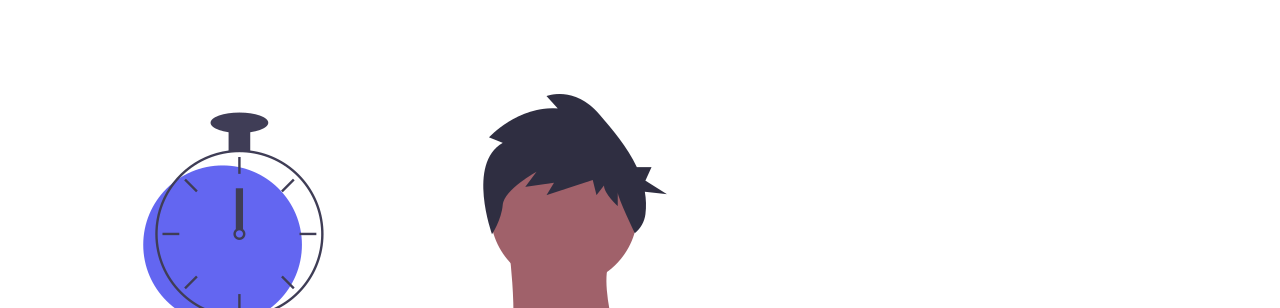
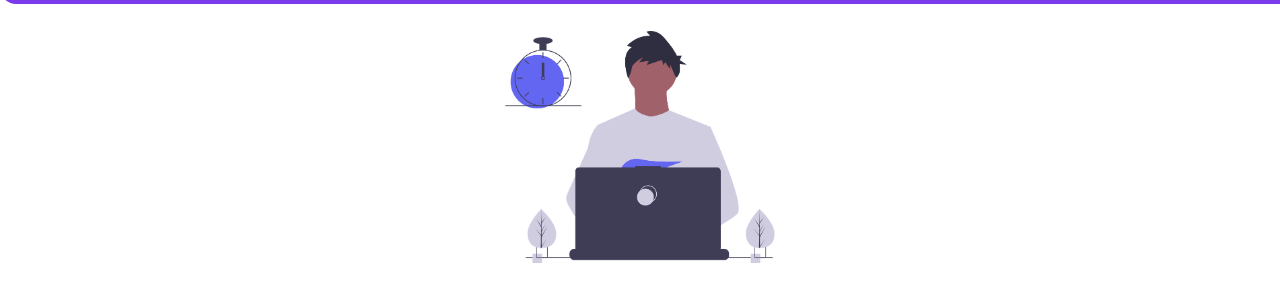
Before and after one commit to vaibhavagarwa/HTML_CSS_Portfolio, a plain HTML site: page index.html in a window 1280 px wide. Shown: the part 98-406 px from the top of the page. Drawn offline with Linux system fonts and the light colour scheme; files that its build step writes are made by us from their sources.

Commit message:
Update index.html

```diff
--- a/index.html
+++ b/index.html
@@ -5,7 +5,7 @@
     <meta http-equiv="X-UA-Compatible" content="IE=edge">
     <meta name="viewport" content="width=device-width, initial-scale=1.0">
     <title>home | portfolio</title>
-    <link href="/https://vaibhavagarwa.github.io/HTML_CSS_Portfolio/style.css" rel="stylesheet" />
+    <link href="/HTML_CSS_Portfolio/style.css" rel="stylesheet" />
 
 </head>
 <body>
```
